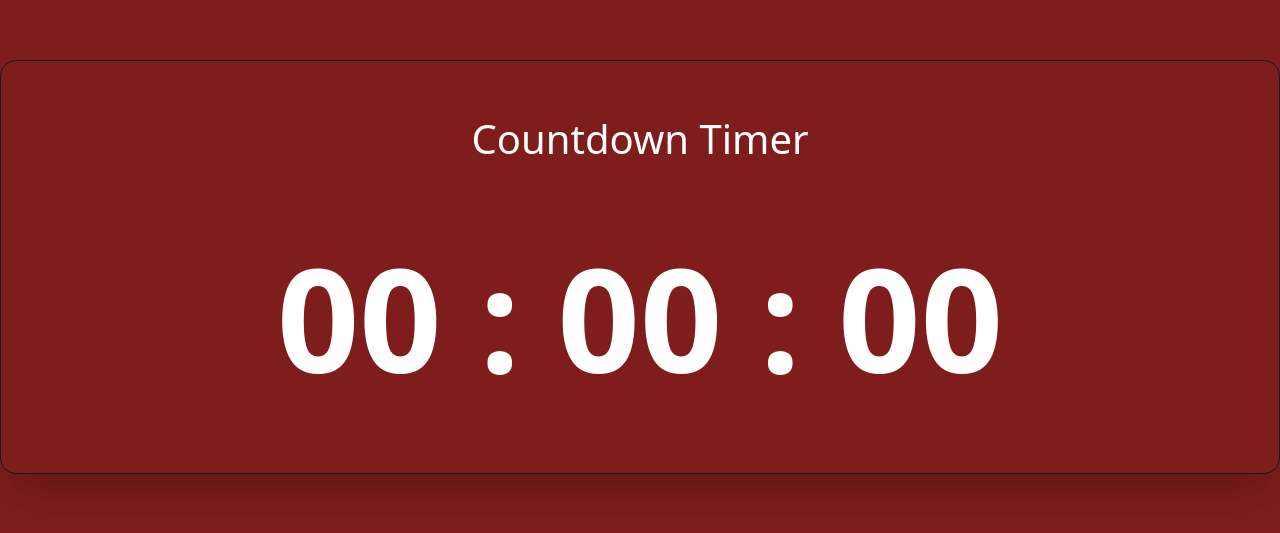
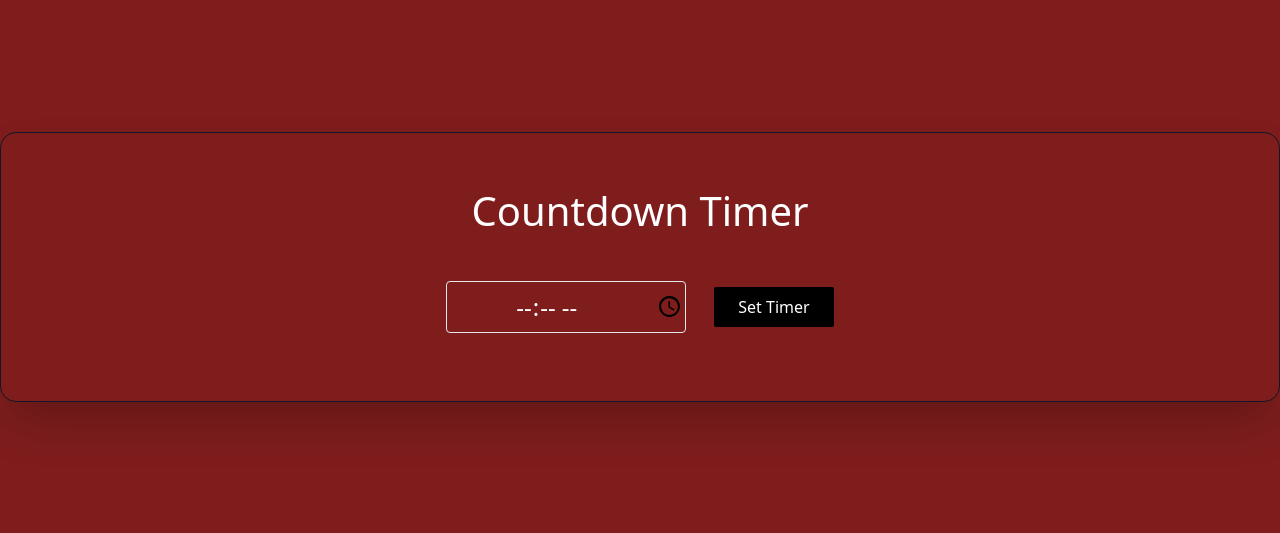
Before and after one commit to hartpableo/countdown-timer, a website: page index.html in a window 1280 px wide. Shown: the part 133-666 px from the top of the page. Drawn offline with Linux system fonts and the light colour scheme.

Commit message:
frontend progress

```diff
--- a/index.html
+++ b/index.html
@@ -14,8 +14,12 @@
             <div>
                 <h1 class="text-[2.5rem] font-light mb-[1em]">Countdown Timer</h1>
             </div>
-            <div class="text-[9rem] font-bold">
-                00 : 00 : 00
+            <form action="#" method="post" class="flex justify-center items-center gap-7 w-full max-w-[800px] mx-auto mb-5">
+                <input type="time" name="Timer Time" id="timer-time" class="block h-full flex-grow bg-transparent border rounded max-w-[10em] text-center text-2xl py-2">
+                <input type="submit" value="Set Timer" class="block py-3 px-6 bg-black rounded-sm h-full py-2 cursor-pointer">
+            </form>
+            <div id="timer" class="text-[9rem] font-bold">
+                <!-- Timer here -->
             </div>
         </div>
     </main>
```
Also changed, not shown: dist/css/style.css, dist/js/script.js.
